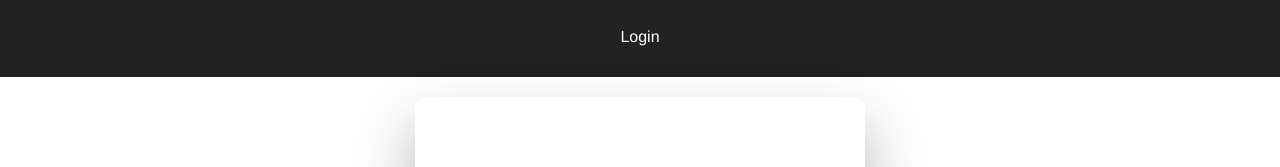
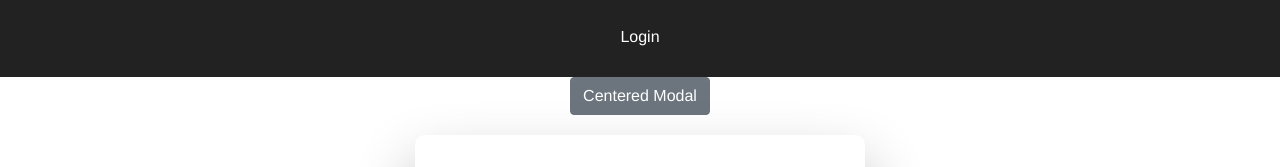
Before and after one commit to rodrigo-sys/AppAutodiagnostico, a Vue app in the folder Front-End/: page /login in a window 1280 px wide. Shown: the top 167 px of the page. Built offline with nearby package versions, Linux system fonts and the light colour scheme.

Commit message:
Modal VentanaError

```diff
--- a/Front-End/src/components/Login.vue
+++ b/Front-End/src/components/Login.vue
@@ -7,6 +7,7 @@
                 </div>
             </nav>
         </header>
+     <ventanaerror />
         <div class="wrapper fadeInDown">
             <div id="formContent">
                 <br /><br /><br />
@@ -29,7 +30,7 @@
                         type="submit"
                         class="fadeIn fourth"
                         value="Log In"
-                        v-on:click="signIn"
+                       v-on:click="signIn"
                     />
                     <input
                         type="submit"
@@ -54,14 +55,18 @@
 
 <script>
 import Styles from '@/css/Login.css'
+import ventanaerror from './VentanaError';
 export default {
     name: "login",
+    components: {
+        ventanaerror,
+    },
     methods: {
         signIn: function () {
             this.$router.push("/home");
+
             // Codigo para logearse
         },
-
         signUp: function () {
             this.$router.push("/register");
         // Codigo para registrarse
--- /dev/null
+++ b/Front-End/src/components/VentanaError.vue
@@ -0,0 +1,13 @@
+<template>
+<div id="VentanaError">
+    <b-button v-b-modal.modal-center>Centered Modal</b-button>
+  <b-modal id="modal-center" centered title="BootstrapVue">
+    <p class="my-4">Error</p>
+  </b-modal>
+    </div>
+</template>
+<script>
+export default {
+    name:"VentanaError",
+}
+</script>
```
